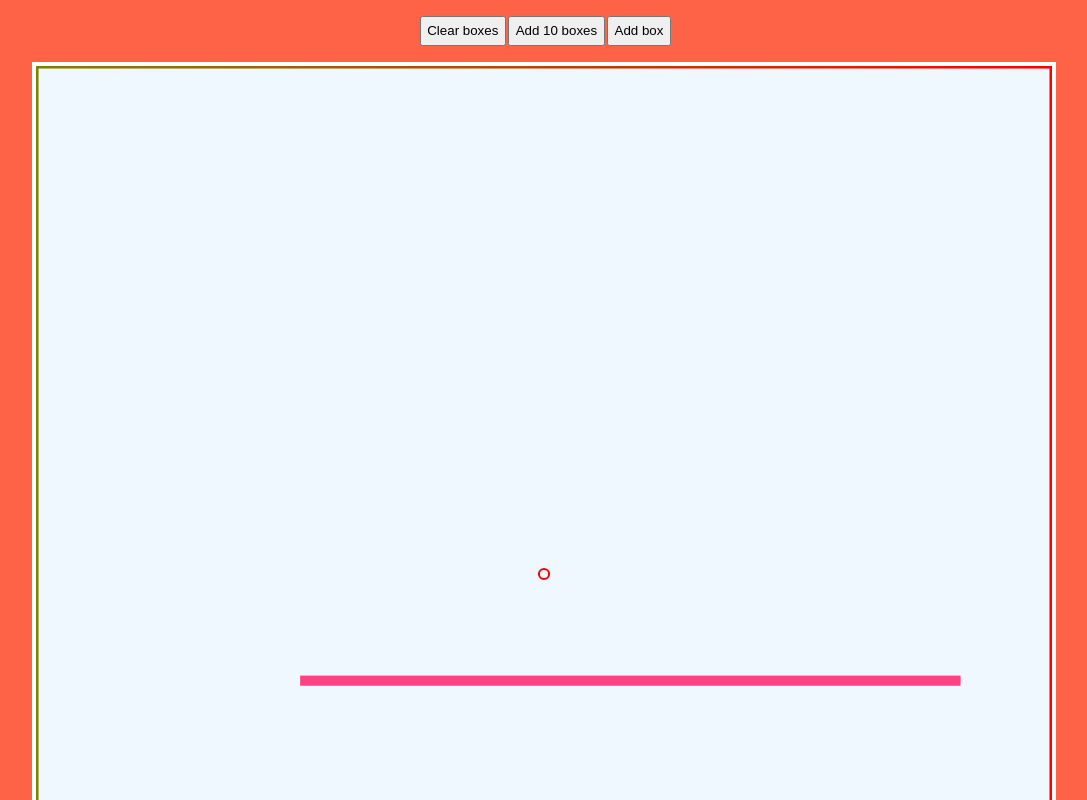
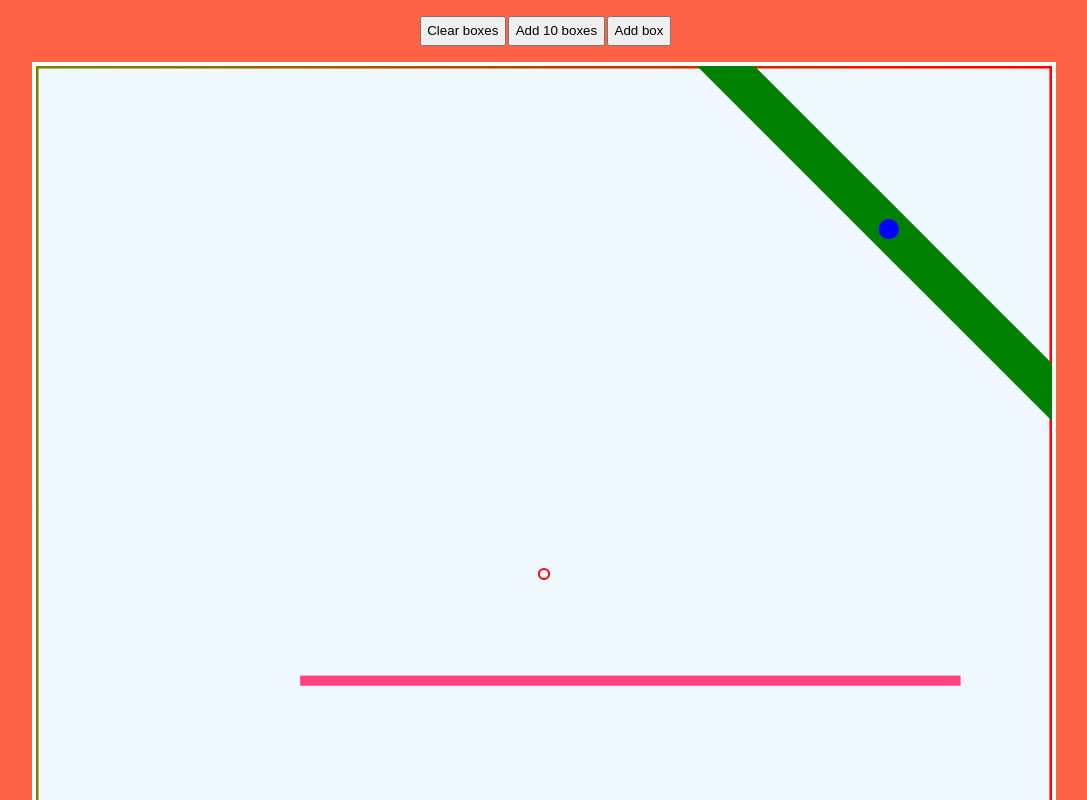
Before and after one commit to maxzz/svg-bkg-stripes, a Vue app: page / in a window 1280 px wide. Shown: the top 800 px of the page, without its empty margins (96-1183 px from the left). Built offline with nearby package versions, Linux system fonts and the light colour scheme.

Commit message:
Test different SVG rotations

```diff
--- a/src/components/HomeView.vue
+++ b/src/components/HomeView.vue
@@ -15,8 +15,16 @@
                     </linearGradient>
                 </defs>
 
-                <rect width="100" height="100" stroke="url(#bkg-frame)" stroke-width=".5" fill="aliceblue" />
+                <rect width="100%" height="100%" stroke="url(#bkg-frame)" stroke-width=".5" fill="aliceblue" />
                 <circle cx="50%" cy="50%" r=".5" stroke="red" stroke-width=".2" fill="none" />
+
+                <!-- <rect x="0" y="0" width="100%" height="4px" stroke="none" fill="green" transform="rotate(45, 50, 2) translate(50, 50)" />
+                <circle :cx="`${0 + 100 / 2}`" :cy="`${0 + 4 / 2}`" r="1" fill="blue" /> -->
+
+                <g transform="rotate(45, 50, 50) ">
+                    <rect width="100%" height="4px" stroke="none" fill="green" />
+                    <circle :cx="`${0 + 100 / 2}`" :cy="`${0 + 4 / 2}`" r="1" fill="blue" />
+                </g>
 
                 <rect
                     v-for="box in boxes"
```
